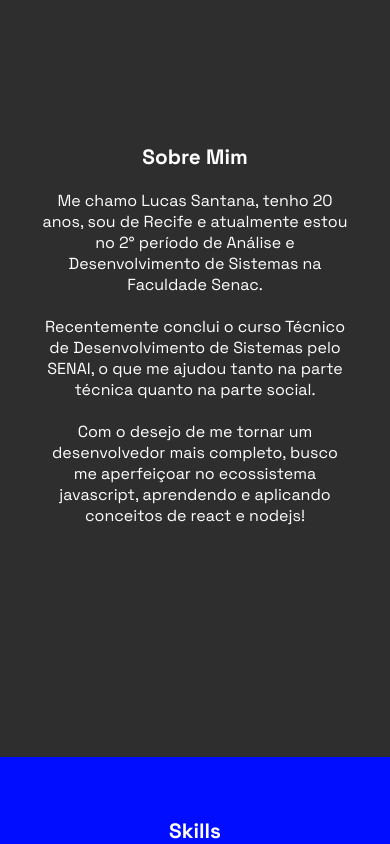
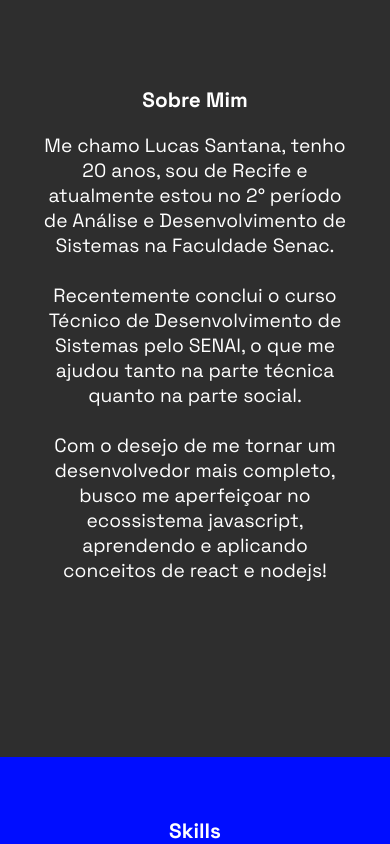
Before and after one commit to lucassantDev/portfolio-25-26, a React (Vite) app in the folder portfolio-react/: page / in a window 390 px wide. Shown: the part 1100-1944 px from the top of the page. Built offline with nearby package versions, Linux system fonts and the light colour scheme.

Commit message:
style: fit-content e pontos de responsividade do portfolio

```diff
--- a/portfolio-react/src/style/AboutMe.css
+++ b/portfolio-react/src/style/AboutMe.css
@@ -26,7 +26,7 @@
     }
 
     .aboutme-p{
-        font-size: 1rem;
+        font-size: 1.2rem;
         width: 80%;
         text-align: center;
     }
--- a/portfolio-react/src/style/Projects.css
+++ b/portfolio-react/src/style/Projects.css
@@ -1,6 +1,8 @@
 .section-projects{
     width: 100%;
-    height: 100vh;
+    height: fit-content;
+
+    padding-block: 50px;
     background-color: #FFFFFF;
     display: flex;
     flex-direction: column;
```
